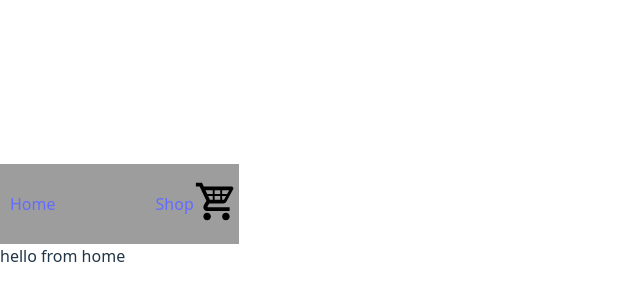
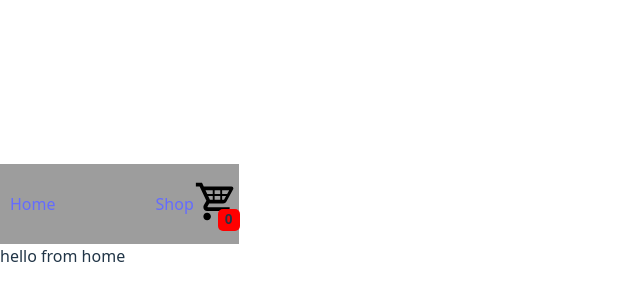
Before and after one commit to waitegeoff2/shopping-cart, a React (Vite) app: page / in a window 1280 px wide. Shown: the part 184-484 px from the top of the page, without its empty margins (0-640 px from the left). Built offline with nearby package versions, Linux system fonts and the light colour scheme.

Commit message:
Added cart icon that updates number in cart

```diff
--- a/src/components/navbar/NavBar.css
+++ b/src/components/navbar/NavBar.css
@@ -6,9 +6,33 @@
     height: 10vh;
 }
 
+.cartIcon {
+    position: relative;
+}
+
 .icon {
-    width: 45px;
-    height: auto;
+    height:45px;
+    width: auto;
+}
+
+.cartNumbers {
+    display: flex;
+    justify-content: center;
+    align-items: center;
+    font-weight: bold;
+    font-family: Arial, Helvetica, sans-serif;
+    font-size: 14px;
+    position: absolute;
+    border-radius: 5px;
+    width: 22px;
+    height: 22px;
+    bottom: -1px;
+    right: -1px;
+    background-color: red;
+}
+
+.cartNumber {
+
 }
 
 .navLinks {
--- a/src/components/navbar/NavBar.jsx
+++ b/src/components/navbar/NavBar.jsx
@@ -3,6 +3,9 @@ import { Link } from 'react-router-dom'
 import shoppingcart from '../../assets/cart-variant.svg'
 
 export default function NavBar ({ cart }) {
+
+    const numItems = cart.length;
+
     return (
         <>
             <div className="navBar">
@@ -11,7 +14,12 @@ export default function NavBar ({ cart }) {
                     <Link to ="shop">Shop</Link>
                 </div>
                 <div className="navCart">
-                    <img className="icon" src={shoppingcart} />
+                    <div className="cartIcon">
+                        <Link to='cart'><img className="icon" src={shoppingcart} /></Link>
+                        <div className="cartNumbers">
+                            <div className="cartNumber">{numItems}</div>
+                        </div>
+                    </div>
                 </div>
                 {/* CART */}
                 {/* CHECKOUT */}
--- a/src/main.jsx
+++ b/src/main.jsx
@@ -5,6 +5,7 @@ import './index.css'
 import App from './App.jsx'
 import Home from './pages/home/Home.jsx';
 import Shop from './pages/shop/Shop.jsx';
+import ShoppingCart from './pages/cart/ShoppingCart.jsx';
 
 const router = createBrowserRouter([
   {
@@ -13,6 +14,7 @@ const router = createBrowserRouter([
     children: [
       { index: true, element: <Home /> },
       { path: 'shop', element: <Shop /> },
+      { path: 'cart', element: <ShoppingCart /> }
     ],
   },
   //OUTLETS HERE from (app?????)
--- a/src/pages/cart/ShoppingCart.jsx
+++ b/src/pages/cart/ShoppingCart.jsx
@@ -4,4 +4,9 @@ import './ShoppingCart.css'
 
 export default function ShoppingCart() {
 
+    return (
+        <>
+            <div>hello from cart</div>
+        </>
+    )
 }
```
